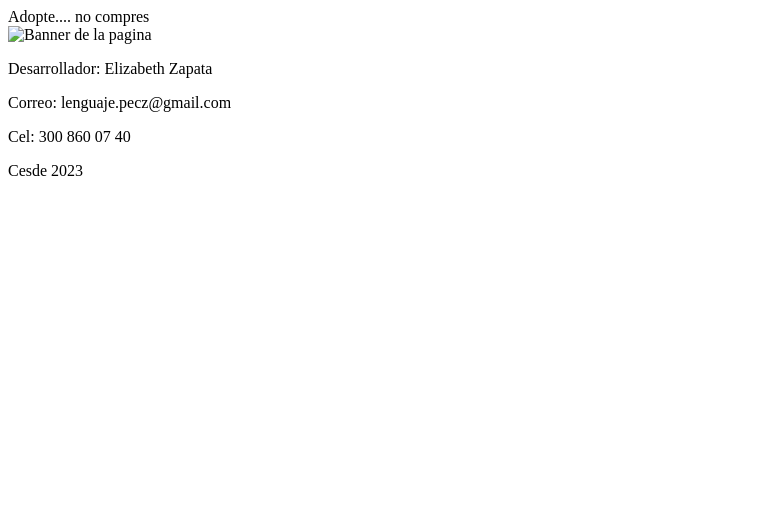
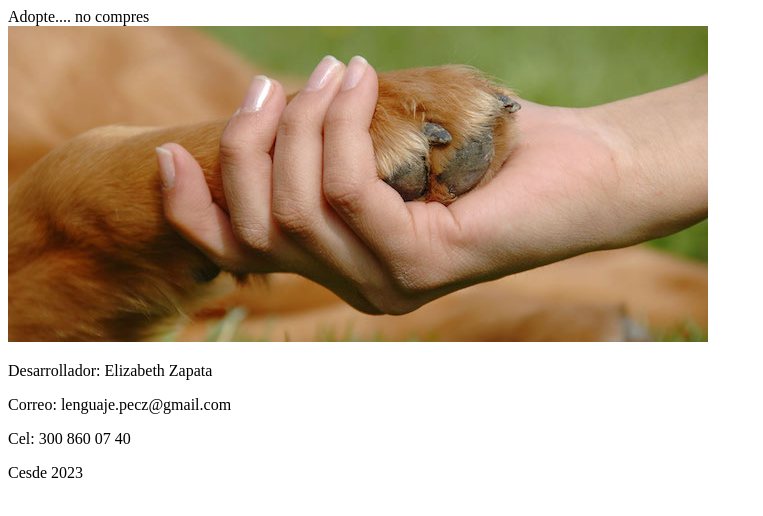
Before and after one commit to Elizazq0403/Practica-Github, a plain HTML site: page index.html in a window 1280 px wide. Shown: the whole page, without its empty margins (0-763 px from the left). Drawn offline with Linux system fonts and the light colour scheme.

Commit message:
Banner corregido

```diff
--- a/index.html
+++ b/index.html
@@ -5,7 +5,7 @@
     <meta http-equiv="X-UA-Compatible" content="IE=edge">
     <meta name="viewport" content="width=device-width, initial-scale=1.0">
     <title>Adopcion</title>
-    <link rel="stylesheet" href="">
+    <link rel="stylesheet" href="css//style.css">
 </head>
 <body>
     <nav>Adopte.... no compres</nav>
```
Also changed, not shown: frm.html (added), img/banner.jpg (added).
